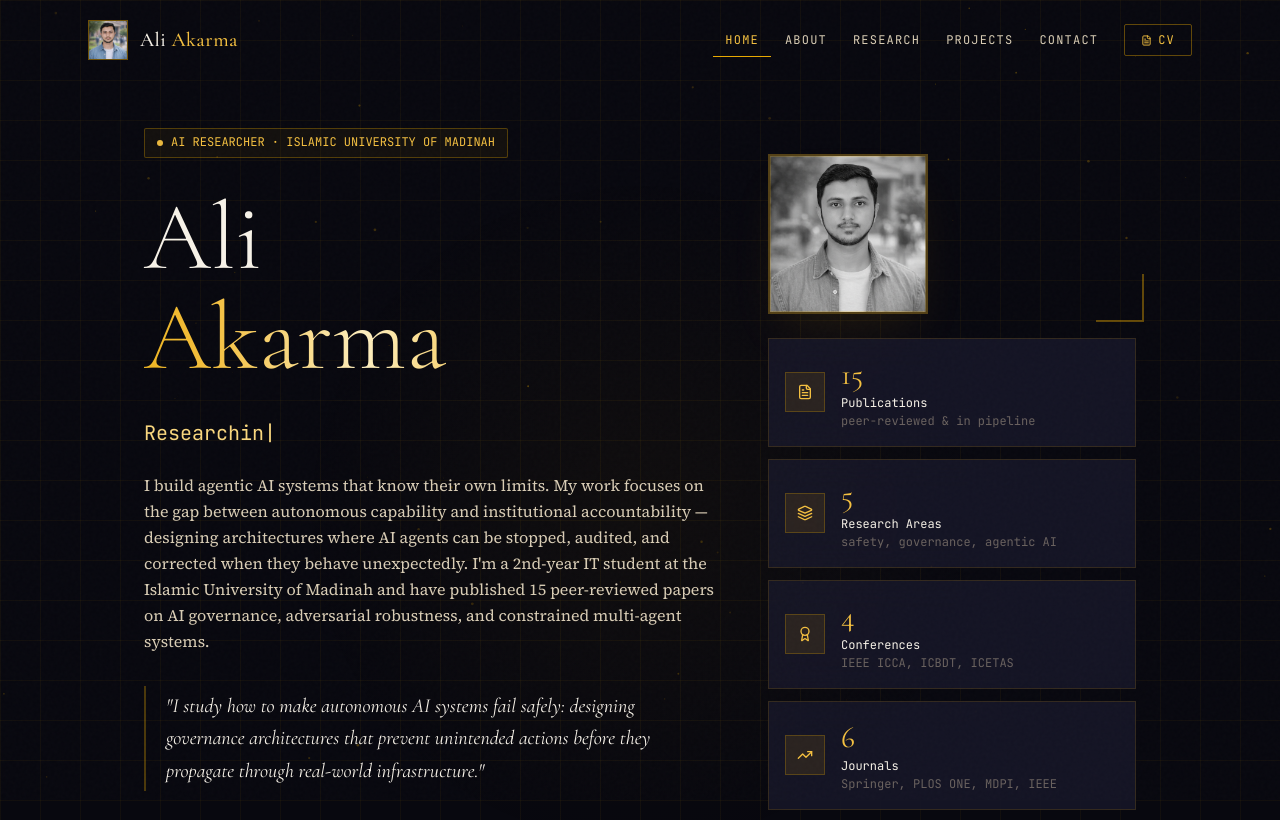
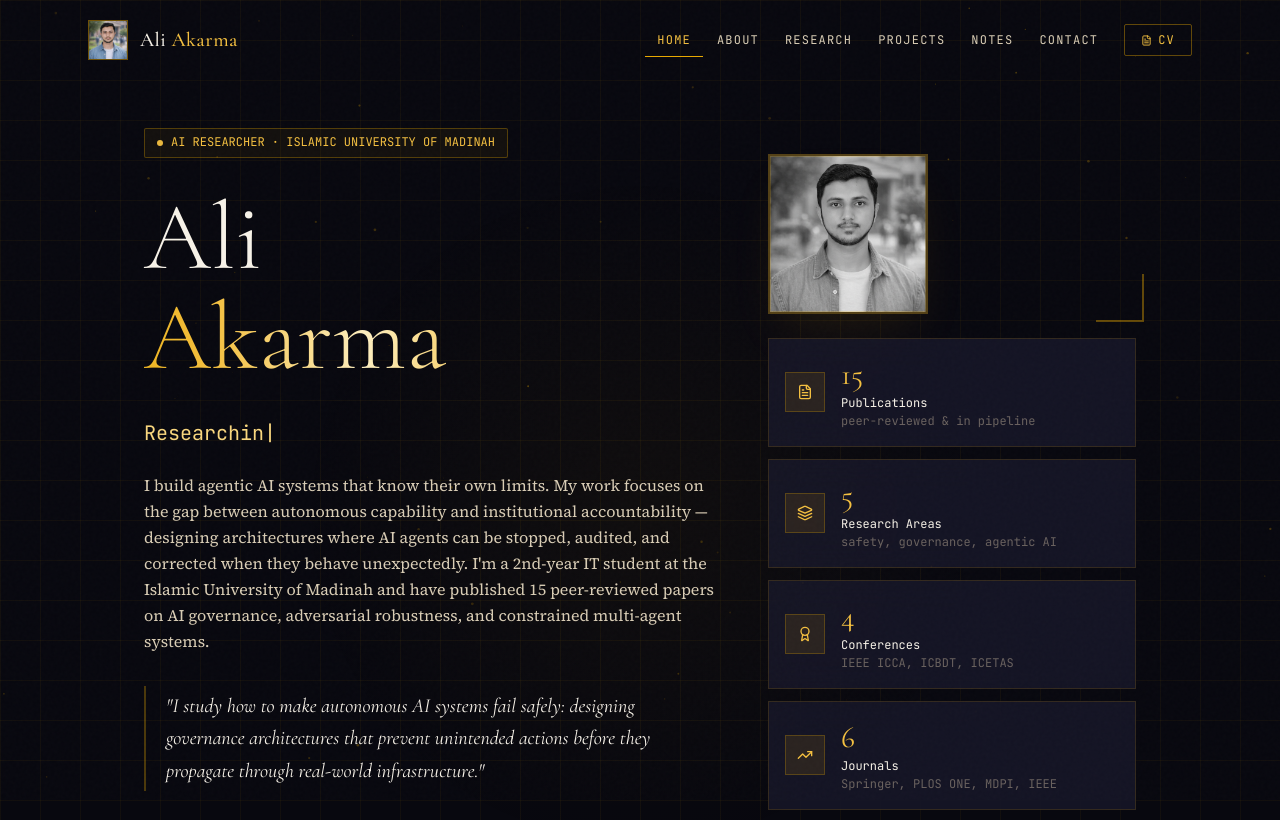
Before and after one commit to aliakarma/portfolio, a Next.js app: page / in a window 1280 px wide. Shown: the top 820 px of the page. Built offline with nearby package versions, Linux system fonts and the light colour scheme.

Commit message:
Update Navbar.js

```diff
--- a/components/Navbar.js
+++ b/components/Navbar.js
@@ -9,6 +9,7 @@ const navLinks = [
   { label: 'About',    href: '/about' },
   { label: 'Research', href: '/research' },
   { label: 'Projects', href: '/projects' },
+  { label: 'Notes',    href: '/blog' },
   { label: 'Contact',  href: '/contact' },
 ]
 
```
